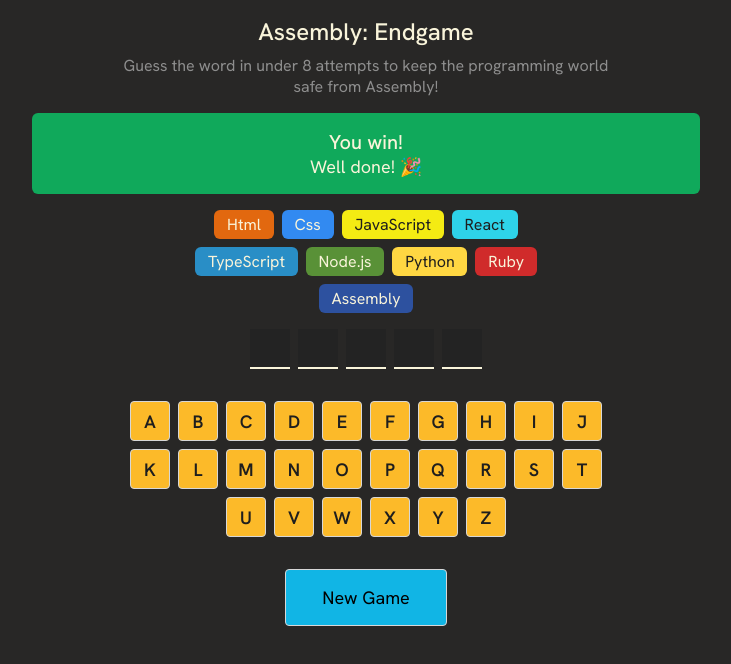
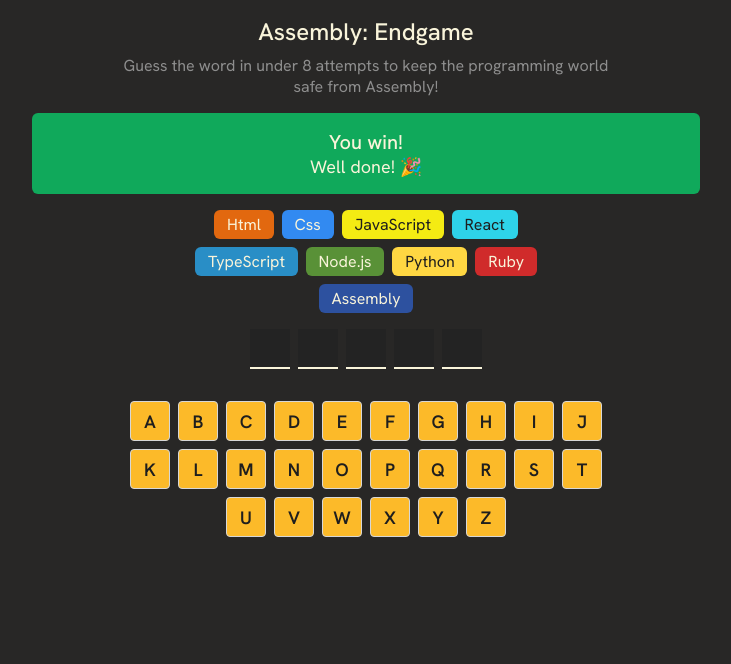
Before and after one commit to rayenrsalhi9/word-guess, a React (Vite) app: page / in a window 1280 px wide. Shown: the top 664 px of the page, without its empty margins (274-1005 px from the left). Built offline with nearby package versions, Linux system fonts and the light colour scheme.

Commit message:
feat: conditionally render new game button when game is over
Add isGameOver state to track when the game ends and only show the new game button in this case

```diff
--- a/src/App.jsx
+++ b/src/App.jsx
@@ -9,6 +9,8 @@
     const [guess, setGuess] = useState([])
 
     const wrongGuessCount = guess.filter(el => !currentWord.split('').includes(el)).length
+
+    const isGameOver = wrongGuessCount === languages.length
 
     const languageEl = languages.map((el, index) => {
 
@@ -83,7 +85,7 @@
 
             <section className="keyboard">{ keyboard }</section>
 
-            <button className="new-game">New Game</button>
+            { isGameOver ? <button className="new-game">New Game</button> : null }
         </main>
     )
 }
```
